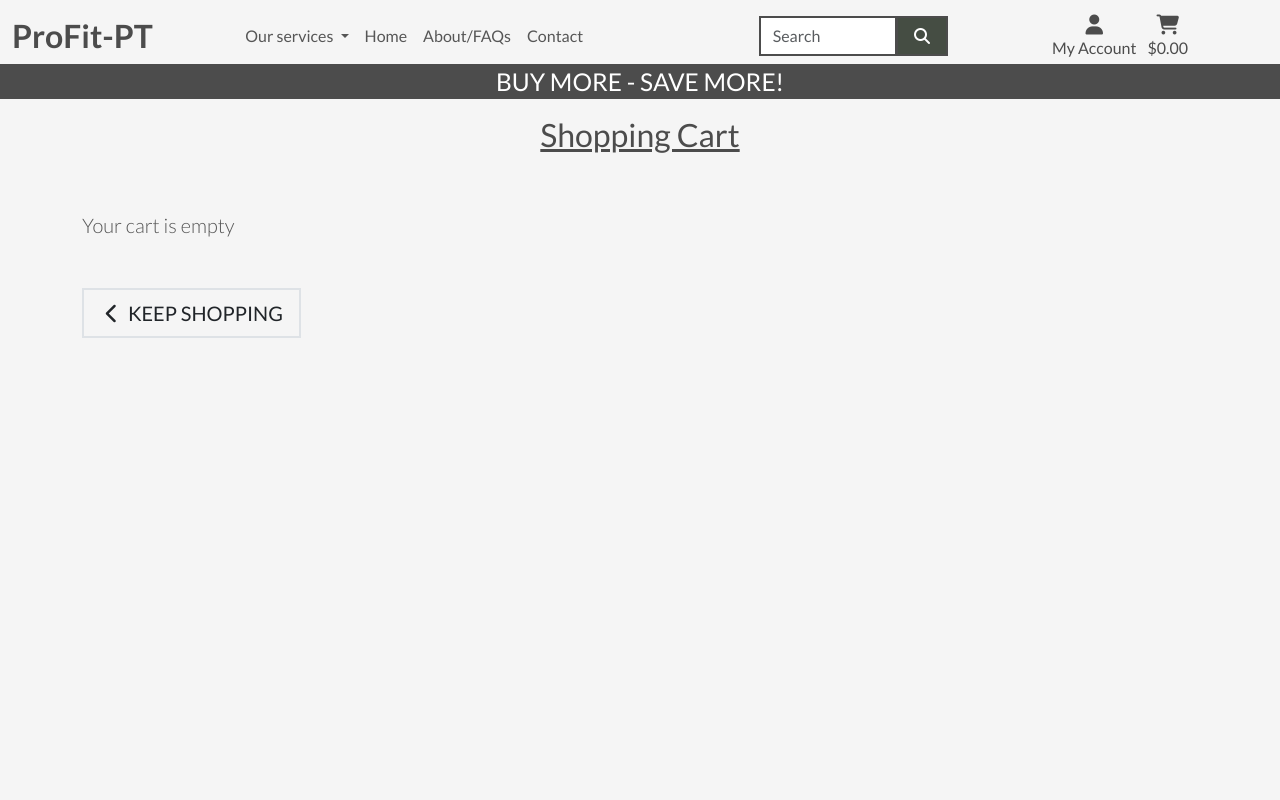
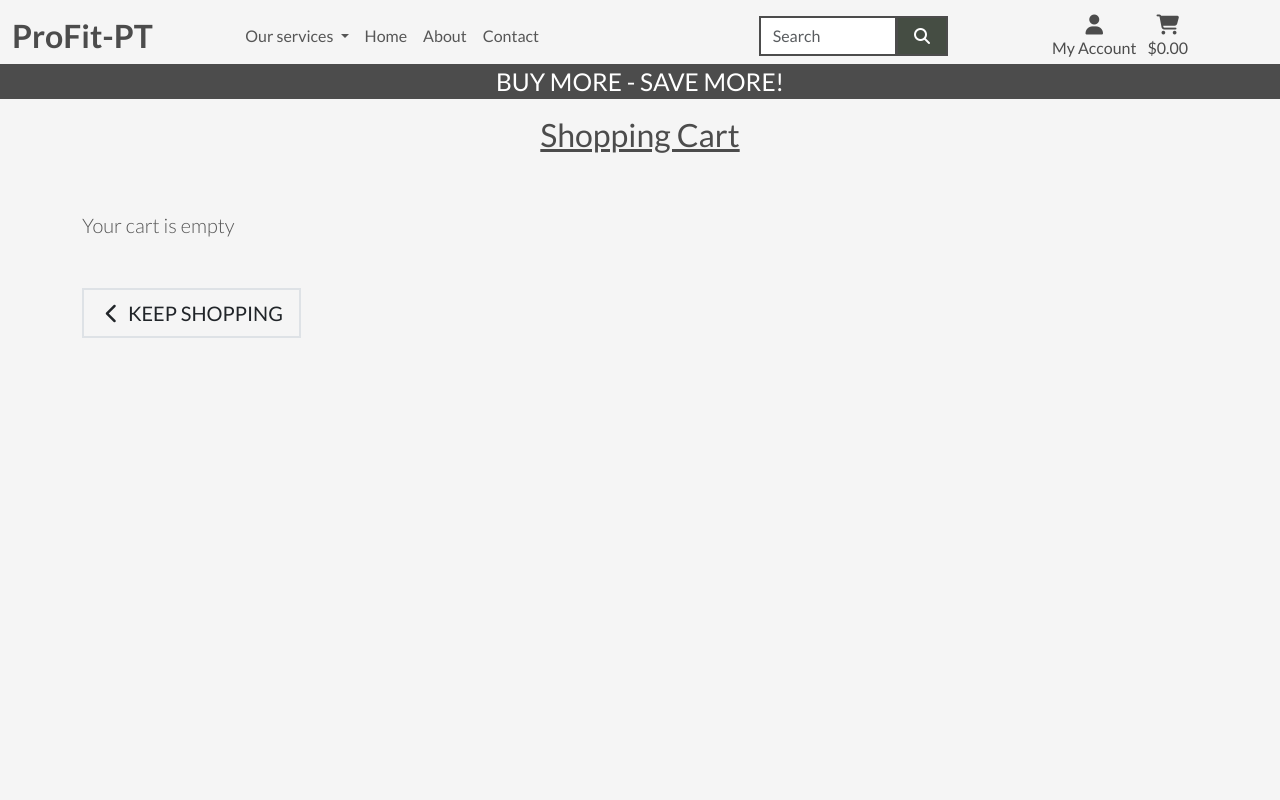
Before and after one commit to DavidFB94/pro-fit-pt, a Django app: template cart/templates/cart/cart.html in a window 1280 px wide. Run offline with Django 4.2, Linux system fonts and the light colour scheme; the template is opened without the code that fills it, so the values that code supplies are empty; some libraries are stand-ins or nearby versions.

Commit message:
Remove FAQs from nav name + about header

```diff
--- a/about/templates/about/about.html
+++ b/about/templates/about/about.html
@@ -15,7 +15,7 @@
   <div class="container">
     <div class="row text-center">
       <div class="col">
-        <h2 class="text-color mt-3 text-decoration-underline">About/FAQs</h2>
+        <h2 class="text-color mt-3 text-decoration-underline">About</h2>
       </div>
     </div>
     <div class="row d-flex justify-content-center text-center">
--- a/templates/includes/main-nav.html
+++ b/templates/includes/main-nav.html
@@ -34,7 +34,7 @@
                     <a class="nav-link" href="{% url 'home' %}">Home</a>
                 </li>
                 <li class="nav-item">
-                    <a class="nav-link" href="{% url 'about' %}">About/FAQs</a>
+                    <a class="nav-link" href="{% url 'about' %}">About</a>
                 </li>
                 <li class="nav-item">
                     <a class="nav-link" href="{% url 'contact' %}">Contact</a>
```
